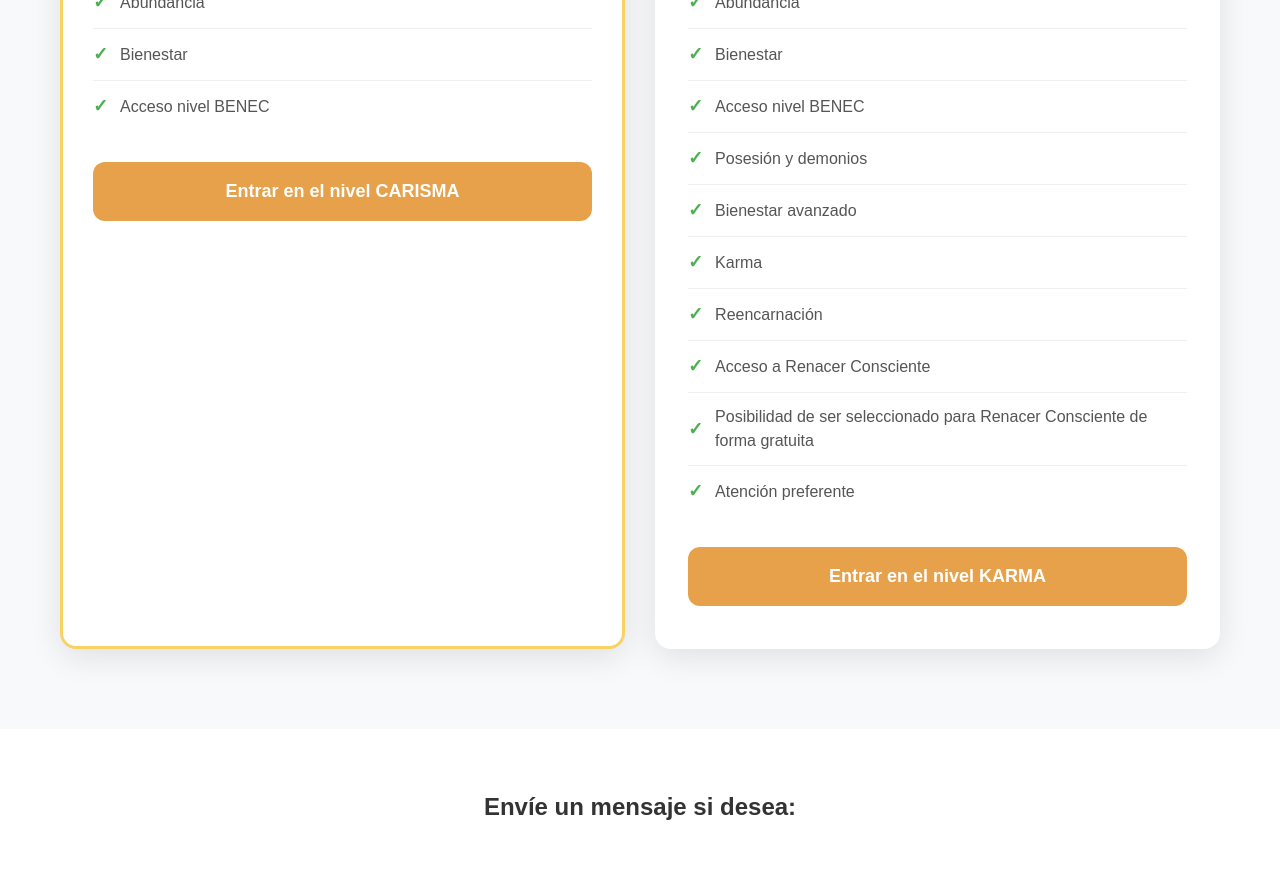
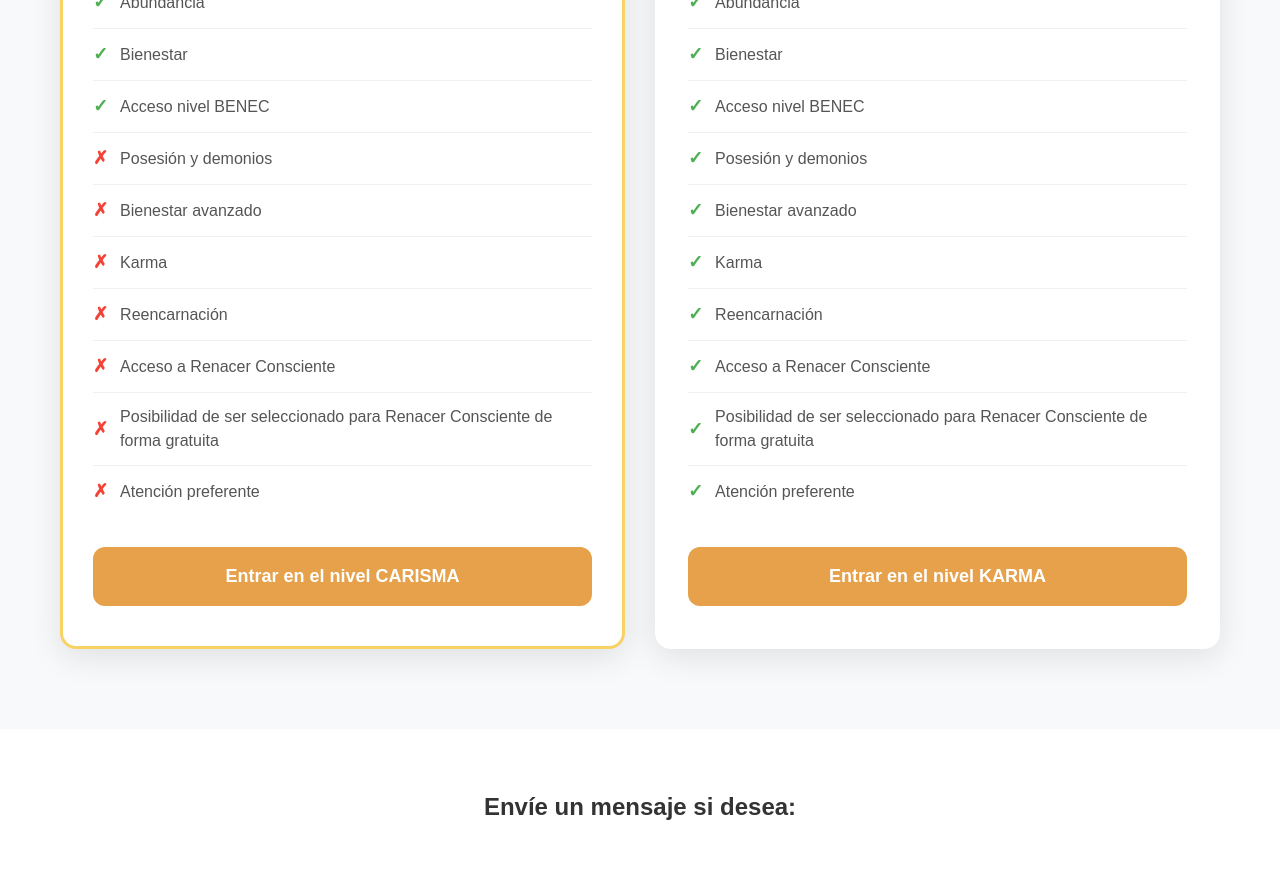
Before and after one commit to orbimatrix/Conscious-path, a Next.js app: page /acceder in a window 1280 px wide. Shown: the part 960-1834 px from the top of the page. Built offline with nearby package versions, Linux system fonts and the light colour scheme.

Commit message:
Add feature-cross style and update feature display logic in AccederPage for improved clarity in plan options.

```diff
--- a/src/app/acceder/acceder.css
+++ b/src/app/acceder/acceder.css
@@ -149,6 +149,10 @@
   color: #4CAF50;
   font-weight: bold;
   font-size: 18px;
+}
+
+.feature-cross {
+  color: #f44336;
 }
 
 .plan-button {
--- a/src/app/acceder/page.tsx
+++ b/src/app/acceder/page.tsx
@@ -21,7 +21,14 @@ export default function AccederPage() {
         "Tecnología y ciencia",
         "Abundancia",
         "Bienestar",
-        "Acceso nivel BENEC"
+        "Acceso nivel BENEC",
+        "Posesión y demonios",
+        "Bienestar avanzado",
+        "Karma",
+        "Reencarnación",
+        "Acceso a Renacer Consciente",
+        "Posibilidad de ser seleccionado para Renacer Consciente de forma gratuita",
+        "Atención preferente"
       ],
       popular: true
     },
@@ -96,7 +103,9 @@ export default function AccederPage() {
                 <ul className="plan-features">
                   {plan.features.map((feature, index) => (
                     <li key={index} className="plan-feature">
-                      <span className="feature-icon">✓</span>
+                      <span className={`feature-icon ${plan.id === 'carisma' && index >= 6 ? 'feature-cross' : ''}`}>
+                        {plan.id === 'carisma' && index >= 6 ? '✗' : '✓'}
+                      </span>
                       {feature}
                     </li>
                   ))}
```
